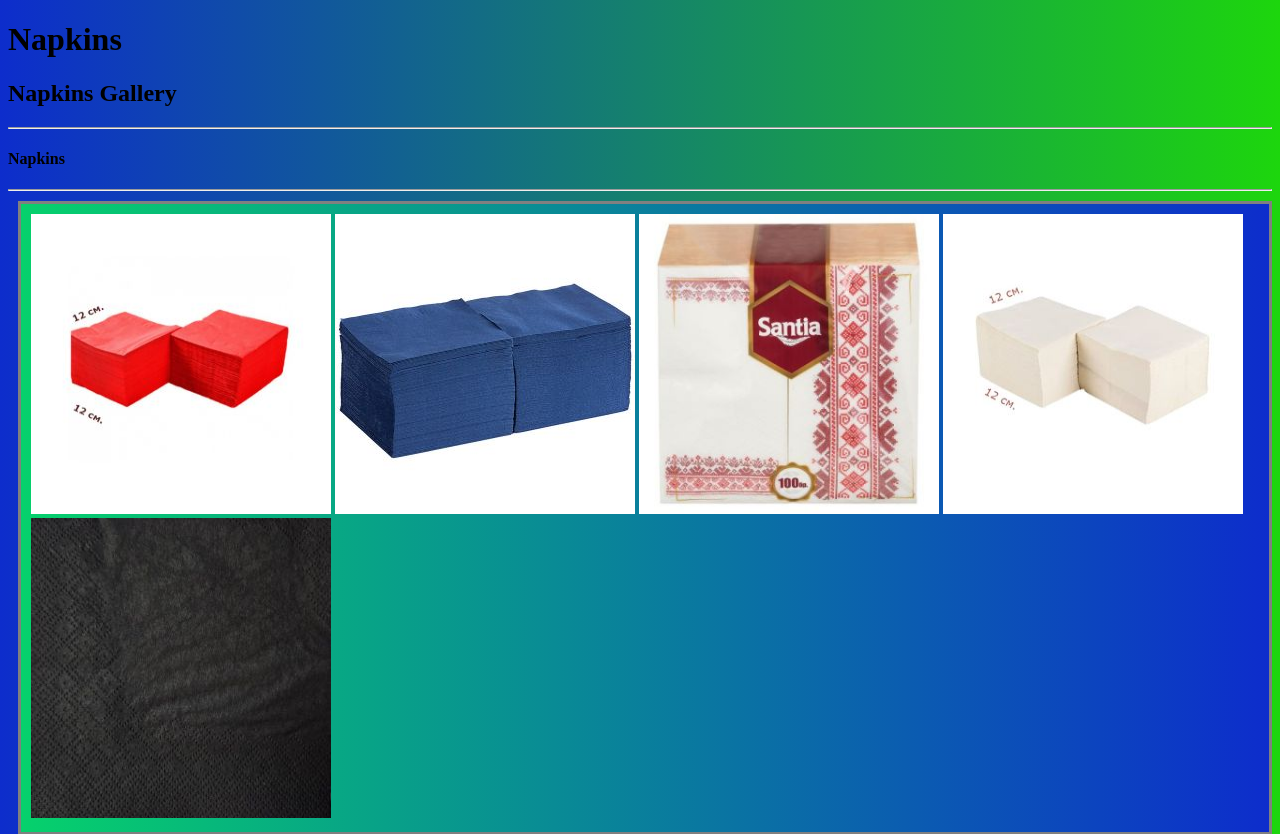
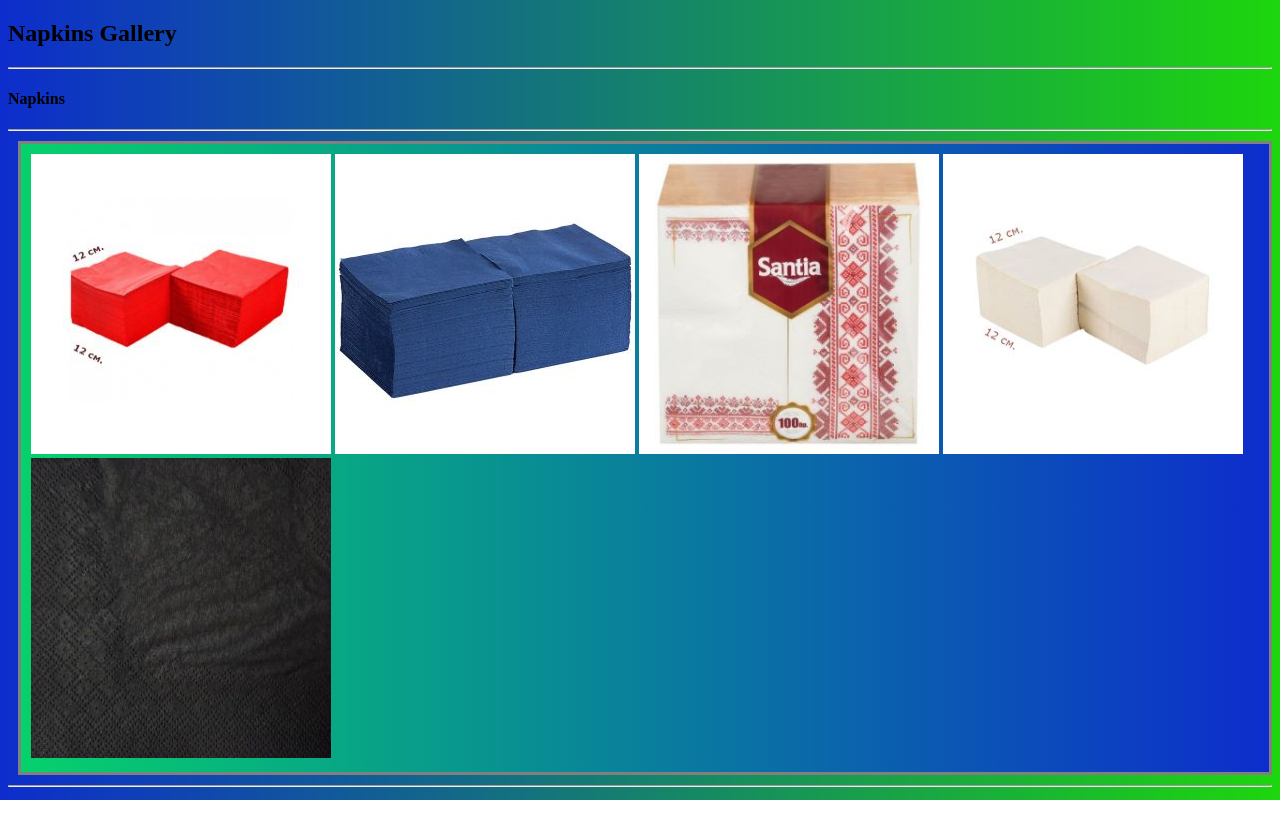
Before and after one commit to Dinamitrii/velinov, a Flask app: page /napkins in a window 1280 px wide. Shown: the top 834 px of the page. After the commit the page ends 800 px from the top, so only its background shows below. Run offline with Flask 3, Linux system fonts and the light colour scheme.

Commit message:
From PyCharm some fixes used

```diff
--- a/templates/napkins.html
+++ b/templates/napkins.html
@@ -7,10 +7,6 @@
     <link type="text/css" rel="stylesheet" href="{{ url_for('static',filename='styles/napkins.css') }}"/>
 
     <title>Napkins</title>
-
-    <h1>Napkins</h1>
-
-
 
     <link rel="icon" type="image/png" sizes="32x32" href="{{ url_for('static', filename='images/favicon/favicon-32x32.png') }}"/>
     <link rel="icon" type="image/png" sizes="16x16" href=" {{ url_for('static', filename='images/favicon/favicon-16x16.png') }}"/>
```
